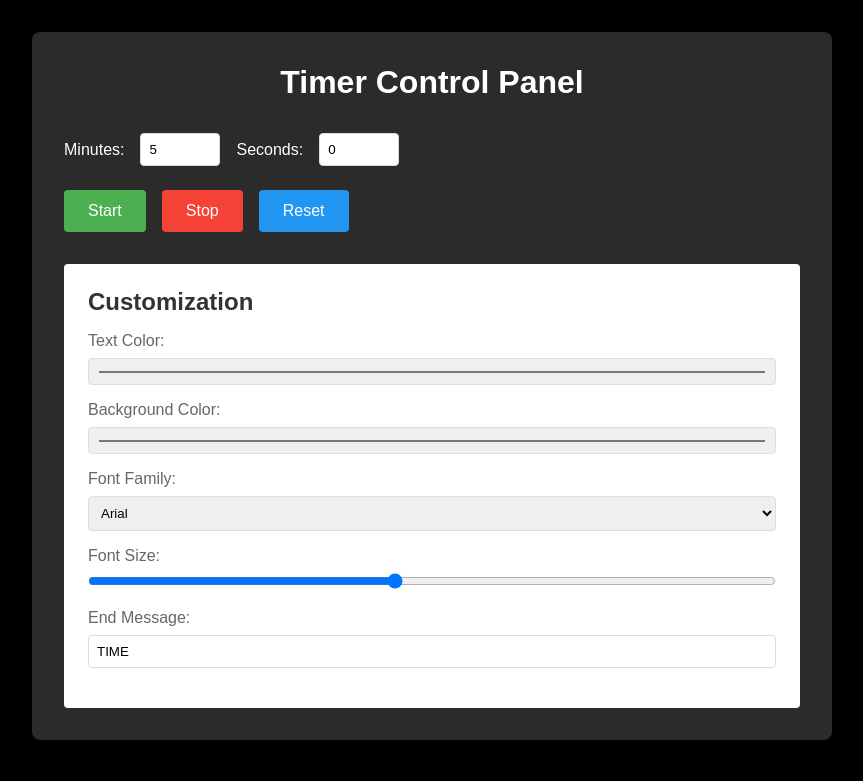
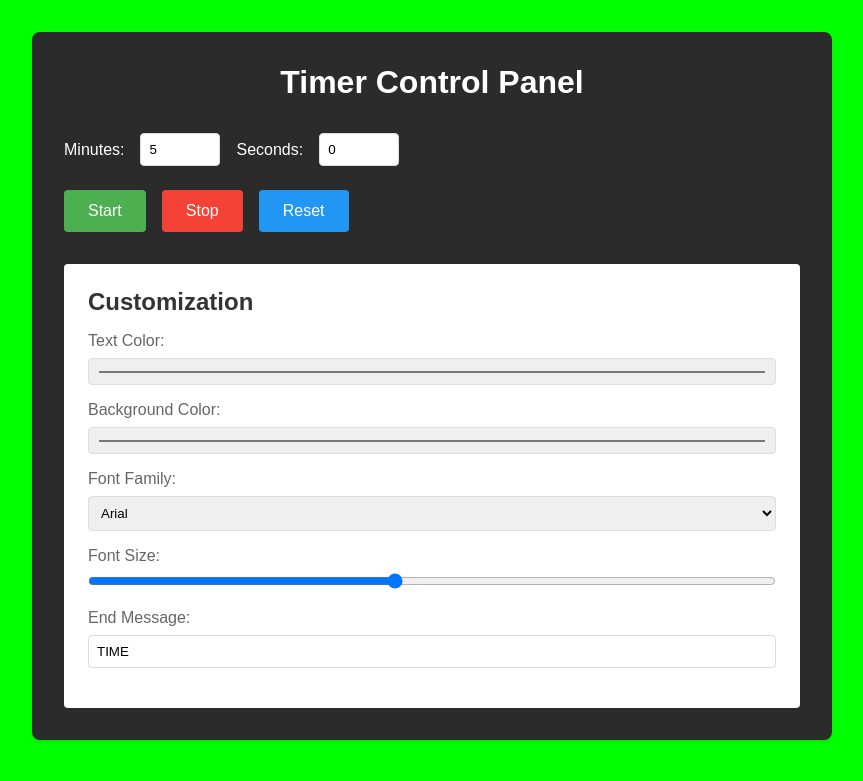
Before and after one commit to PongAlmighty/FightTimer, a Flask app: page /control in a window 1280 px wide. Shown: the top 781 px of the page, without its empty margins (208-1071 px from the left). Run offline with Flask 3, Linux system fonts and the light colour scheme; some libraries are stand-ins or nearby versions.

Commit message:
Update styles.css

```diff
--- a/static/css/styles.css
+++ b/static/css/styles.css
@@ -5,9 +5,9 @@
 }
 
 body {
-    background-color: #000;  /* Black background for better visibility */
+    background-color: #00ff00;  /* green background for chroma */
     font-family: Arial, sans-serif;
-    color: #ffffff;  /* Ensure default text is white */
+    color: #000000;  /* Ensure default text is black */
 }
 
 /* Timer display container */
```
